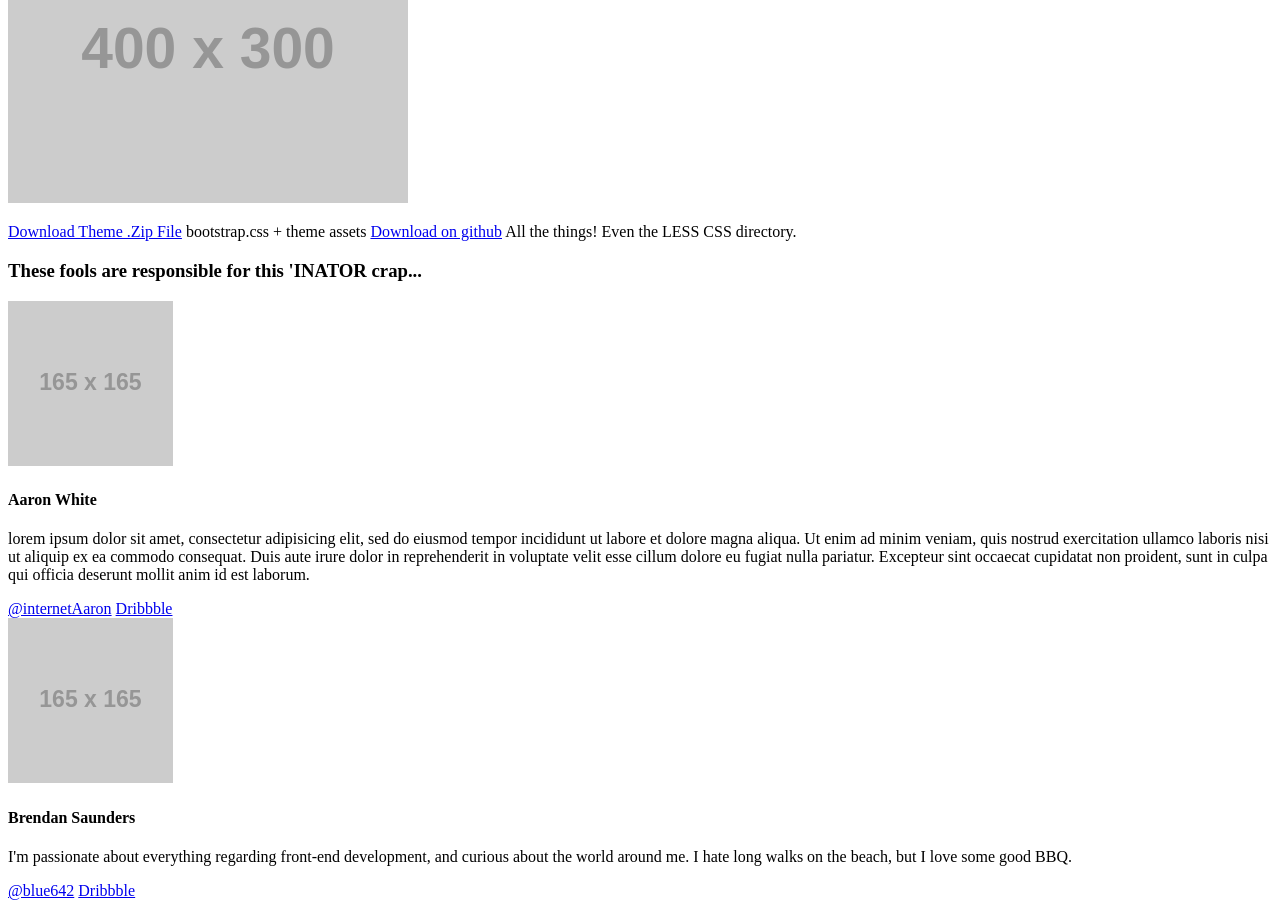
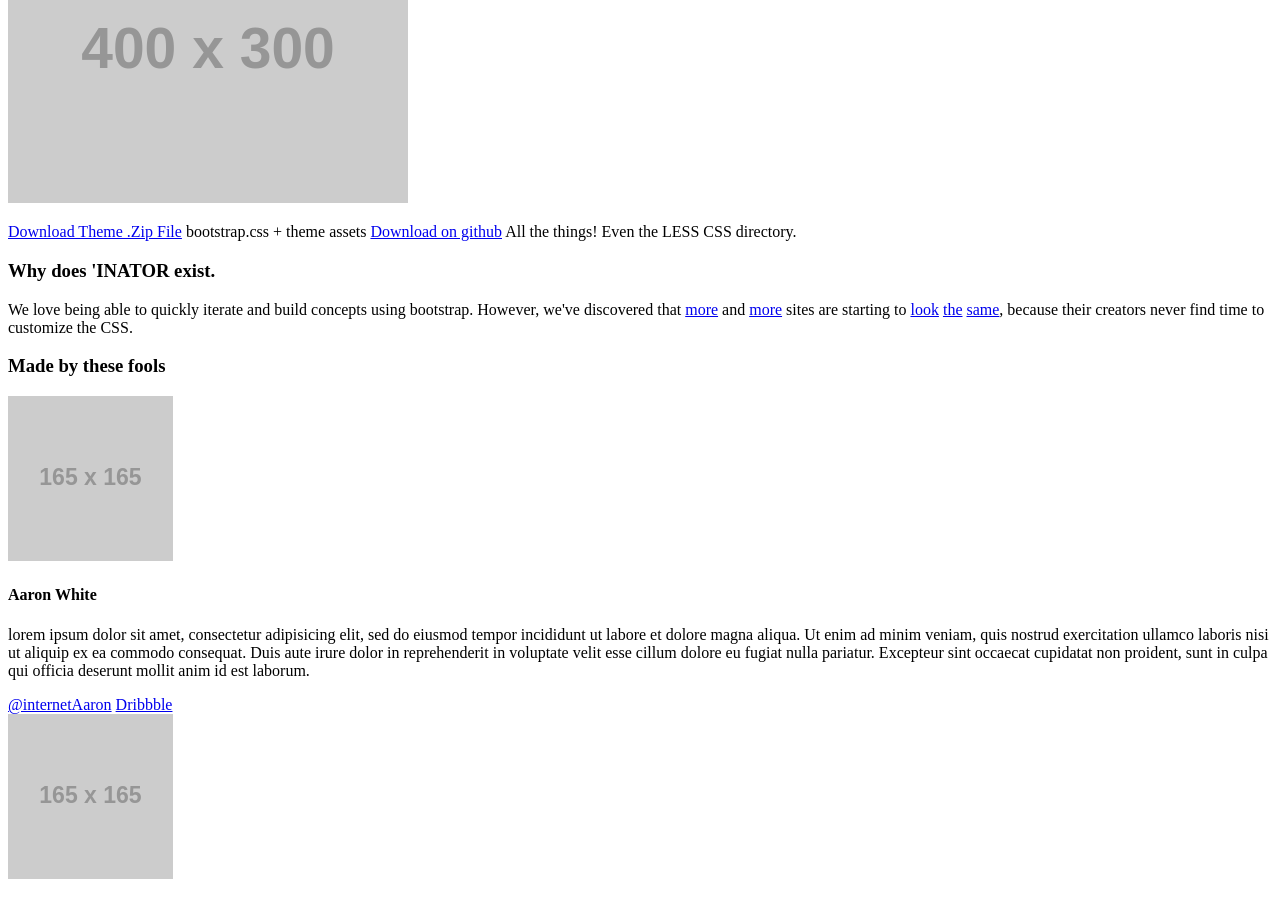
Before and after one commit to bootstrapinator/bootstrapinator, a Jekyll site: the page built from index.html, in a window 1280 px wide and 900 px high, scrolled down 1092 px. Built offline with Jekyll 4.4.1, drawn with Linux system fonts in a browser that asks for light colours; nearby versions of some CDN libraries.

Commit message:
added some links to generic bootstrap sites

```diff
--- a/index.html
+++ b/index.html
@@ -60,7 +60,9 @@ description: yay!
   <span>All the things!  Even the LESS CSS directory.</span>
 </div>
 
-<h3>These fools are responsible for this 'INATOR crap...</h3>
+<h3>Why does 'INATOR exist.</h3>
+<div>We love being able to quickly iterate and build concepts using bootstrap. However, we've discovered that <a href="http://www.whitehouse.gov/sites/default/files/omb/egov/digital-government/digital-government.html">more</a> and <a href="http://www.menuandhours.com/">more</a> sites are starting to <a href="http://checklistapp.net/">look</a> <a href="http://keepfocustodo.com/">the</a> <a href="http://www.bashoneliners.com/">same</a>, because their creators never find time to customize the CSS.</div>
+<h3>Made by these fools</h3>
 <div>
   <img src="http://placehold.it/165x165" />
   <h4>Aaron White</h4>
```
